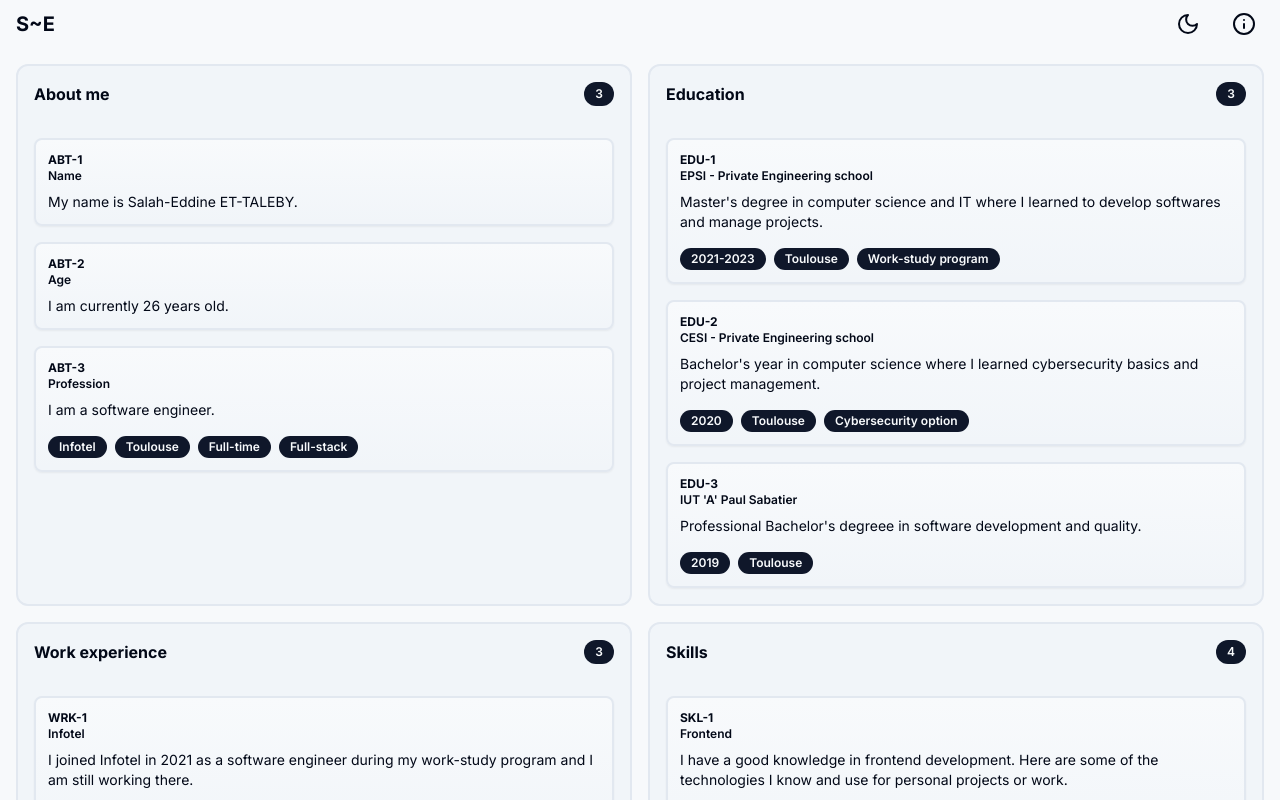
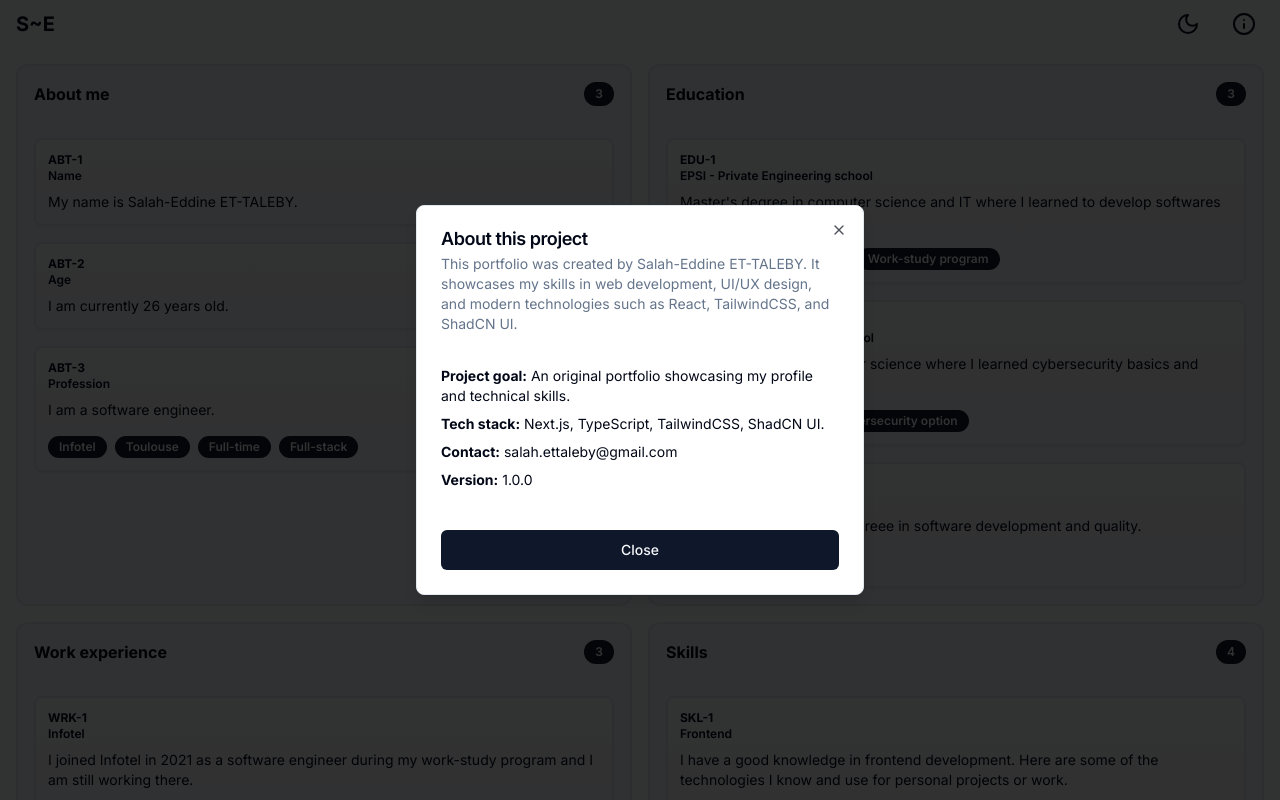
Before and after one commit to slheddne/portfolio-kanban, a Next.js app: page / in a window 1280 px wide. Both pictures are taken after a click on the button 1244 px from the left and 24 px from the top of the page. Shown: the top 800 px of the page. Built offline with nearby package versions, Linux system fonts and the light colour scheme.

Commit message:
[added] : information button / style fix footer causing an useless vertical scroll bar

```diff
--- a/components/Footer.tsx
+++ b/components/Footer.tsx
@@ -3,7 +3,7 @@ import { Linkedin } from "lucide-react";
 
 const Footer = () => {
   return (
-    <footer className=' flex flex-col items-center justify-center w-full mb-2'>
+    <footer className=' flex flex-col items-center justify-center w-full'>
       <p className='text-xs text-center'>
         Made with ❤️ by Salah-Eddine ET-TALEBY © 2024 - All rights reserved.
       </p>
@@ -12,7 +12,7 @@ const Footer = () => {
         target='_blank'
         rel='noopener noreferrer'
       >
-        <Linkedin className='size-5' />
+        <Linkedin className='size-4' />
       </a>
     </footer>
   );
--- a/components/Header.tsx
+++ b/components/Header.tsx
@@ -1,17 +1,57 @@
+"use client";
+
+import { useState } from "react";
 import { Button } from "@/components/ui/button";
 import { Info } from "lucide-react";
 import ThemeToggler from "./ThemeToggler";
+import {
+  Dialog,
+  DialogContent,
+  DialogHeader,
+  DialogTitle,
+  DialogDescription,
+} from "@/components/ui/dialog";
 
 const Header = () => {
+  const [open, setOpen] = useState(false);
+
   return (
-    <header className='h-12  p-4 flex justify-between items-center'>
+    <header className='h-12 p-4 flex justify-between items-center'>
       <h1 className='text-xl font-bold'>S~E</h1>
       <div className='flex space-x-4'>
         <ThemeToggler />
-        <Button size='icon' variant='ghost'>
+
+        {/* Bouton Info */}
+        <Button
+          size='icon'
+          variant='ghost'
+          onClick={() => setOpen(true)}
+          aria-label='Informations sur le projet'
+        >
           <Info className='size-6' />
         </Button>
       </div>
+
+      {/* Pop-up Info */}
+      <Dialog open={open} onOpenChange={setOpen}>
+        <DialogContent className='w-[95%] max-w-md rounded-xl'>
+          <DialogHeader>
+            <DialogTitle>About this project</DialogTitle>
+            <DialogDescription>
+              This portfolio was created by Salah-Eddine ET-TALEBY. It showcases my skills in web development, UI/UX design, and modern technologies such as React, TailwindCSS, and ShadCN UI.
+            </DialogDescription>
+          </DialogHeader>
+          <div className="text-sm mt-4 space-y-2">
+            <p><strong>Project goal:</strong> An original portfolio showcasing my profile and technical skills.</p>
+            <p><strong>Tech stack:</strong> Next.js, TypeScript, TailwindCSS, ShadCN UI.</p>
+            <p><strong>Contact:</strong> salah.ettaleby@gmail.com</p>
+            <p><strong>Version:</strong> 1.0.0</p>
+          </div>
+          <Button onClick={() => setOpen(false)} className='mt-6 w-full'>
+            Close
+          </Button>
+        </DialogContent>
+      </Dialog>
     </header>
   );
 };
--- a/components/KCard.tsx
+++ b/components/KCard.tsx
@@ -57,7 +57,7 @@ const KCard: React.FC<KCardProps> = ({ id, title, description, badges }) => {
             onClick={() => setOpen(false)}
             className='mt-4'
           >
-            Fermer
+            Close
           </Button>
         </DialogContent>
       </Dialog>
```
